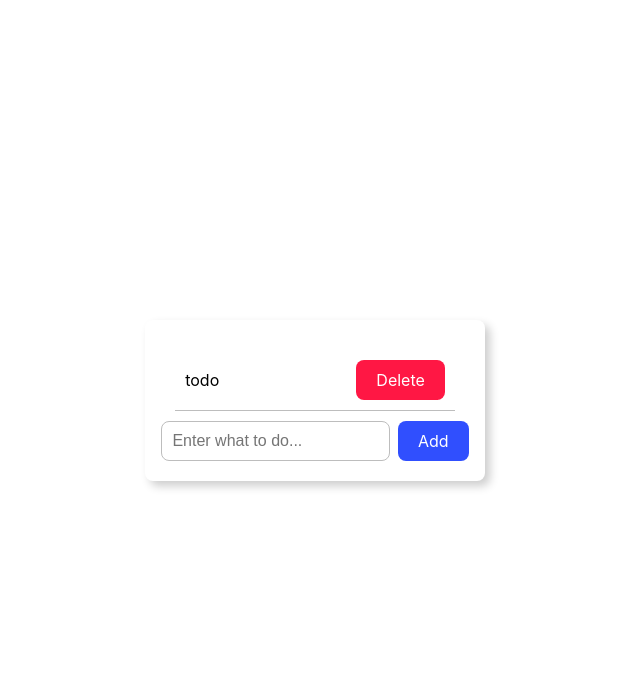
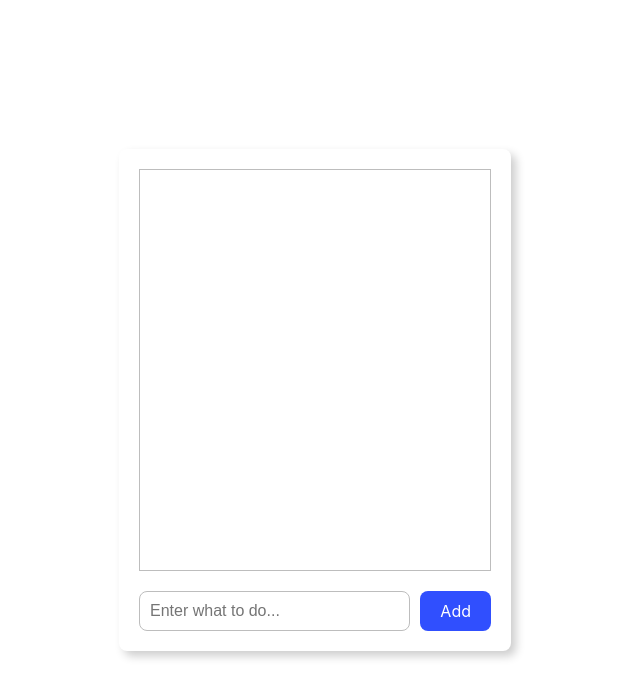
Before and after one commit to seongjun-kim/react-todo-web, a React (Create React App) app: page / in a window 1280 px wide. Shown: the top 698 px of the page, without its empty margins (325-965 px from the left). Built offline with nearby package versions, Linux system fonts and the light colour scheme.

Commit message:
feat: ToDoList 컴포넌트 구현 및 연동
 - ToDoList 컴포넌트 구현
 - toDo, toDoList 스테이트 추가
 - addToDo, deleteToDo 함수 적용
 - Input 컴포넌트 수정: value prop 적용, 우측 여백 추가

```diff
--- a/src/Components/App.tsx
+++ b/src/Components/App.tsx
@@ -1,6 +1,7 @@
 import React from 'react';
 import Styled from 'styled-components';
-import { Button, Input, ToDoItem } from 'Components';
+import { Button, Input, ToDoList } from 'Components';
+import { useState } from 'react';
 
 const Container = Styled.div`
   min-height: 100vh;
@@ -21,22 +22,38 @@ const Contents = Styled.div`
 
 const InputContainer = Styled.div`
   display: flex;
-  align-self: center;
-  width: 105%;
-  justify-content: space-around;
 `;
 
 function App() {
+  const [toDo, setToDo] = useState('');
+  const [toDoList, setToDoList] = useState<string[]>([]);
+
+  const addToDo = (): void => {
+    if (toDo) {
+      setToDoList([...toDoList, toDo]);
+      setToDo('');
+    }
+  };
+  const deleteToDo = (index: number): void => {
+    let list = [...toDoList];
+    list.splice(index, 1);
+    setToDoList(list);
+  };
+
   return (
     <Container>
       <Contents>
-        <ToDoItem label="todo" onDelete={() => alert('Delete!')} />
+        <ToDoList data={toDoList} handleDelete={deleteToDo} />
         <InputContainer>
-          <Input placeholder="Enter what to do..." onChange={(text) => console.log(text)} />
+          <Input
+            value={toDo}
+            placeholder="Enter what to do..."
+            onChange={(text) => setToDo(text)}
+          />
           <Button
             label="Add"
             onClick={() => {
-              alert('Add!');
+              addToDo();
             }}
           />
         </InputContainer>
--- a/src/Components/Input/index.tsx
+++ b/src/Components/Input/index.tsx
@@ -2,6 +2,8 @@ import React from 'react';
 import Styled from 'styled-components';
 
 const InputBox = Styled.input`
+  flex: 1;
+  margin-right: 10px;
   font-size: 16px;
   padding: 10px 10px;
   border-radius: 8px;
@@ -10,13 +12,15 @@ const InputBox = Styled.input`
 `;
 
 interface Props {
+  readonly value?: string;
   readonly placeholder?: string;
   readonly onChange?: (text: string) => void;
 }
 
-export const Input = ({ placeholder, onChange }: Props) => {
+export const Input = ({ value, placeholder, onChange }: Props) => {
   return (
     <InputBox
+      value={value}
       placeholder={placeholder}
       onChange={(event) => {
         if (typeof onChange === 'function') {
--- /dev/null
+++ b/src/Components/ToDoList/index.tsx
@@ -0,0 +1,25 @@
+import { ToDoItem } from 'Components';
+import Styled from 'styled-components';
+
+const Container = Styled.div`
+    min-width: 350px;
+    height: 400px;
+    overflow-y: scroll;
+    border: 1px solid #BDBDBD;
+    margin-bottom: 20px;
+`;
+
+interface Props {
+  data: string[];
+  handleDelete: (index: number) => void;
+}
+
+export const ToDoList = ({ data, handleDelete }: Props) => {
+  return (
+    <Container>
+      {data.map((item, index) => (
+        <ToDoItem key={item} label={item} onDelete={() => handleDelete(index)} />
+      ))}
+    </Container>
+  );
+};
--- a/src/Components/index.tsx
+++ b/src/Components/index.tsx
@@ -1,3 +1,4 @@
 export * from './Button';
 export * from './Input';
 export * from './ToDoItem';
+export * from './ToDoList';
```
